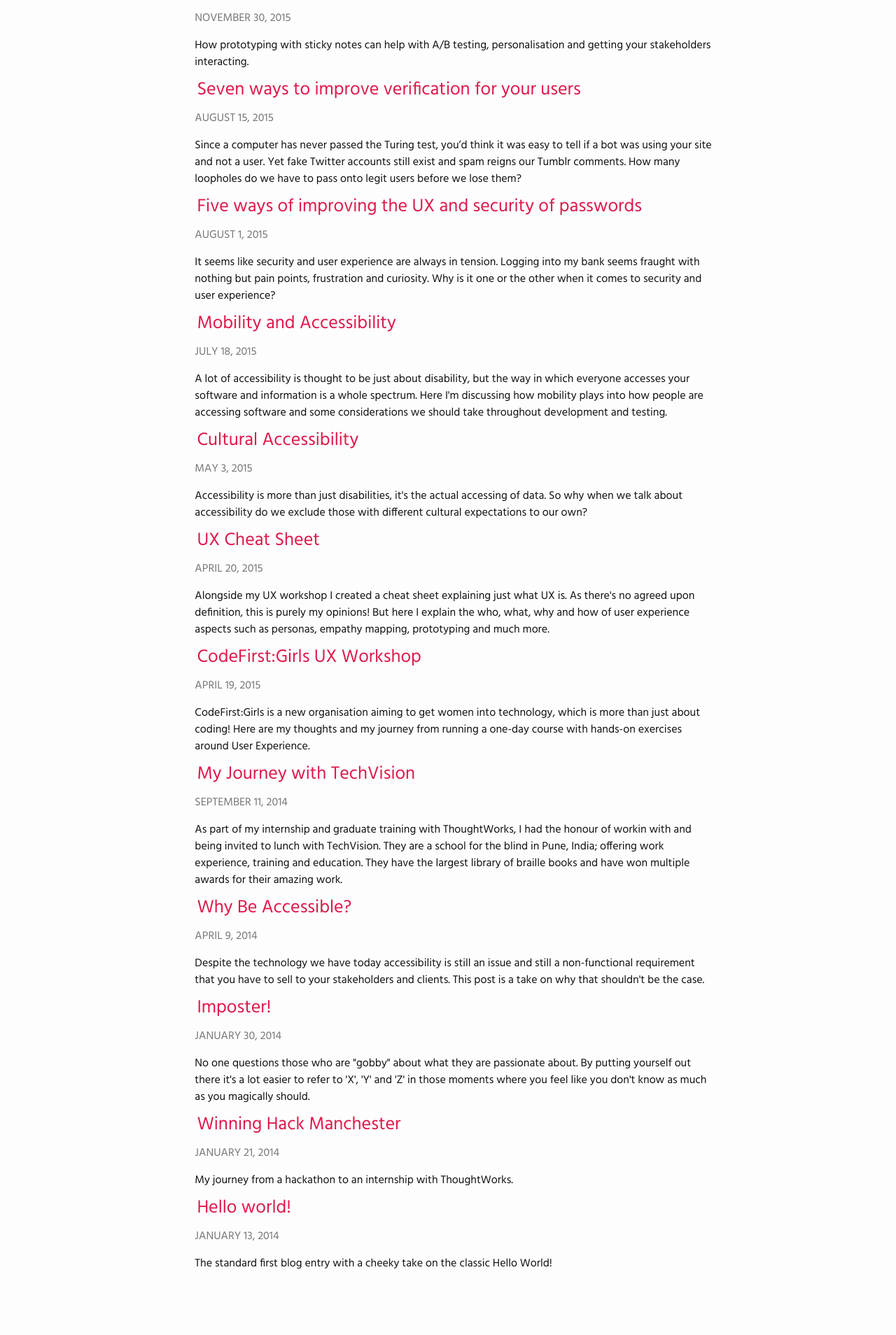
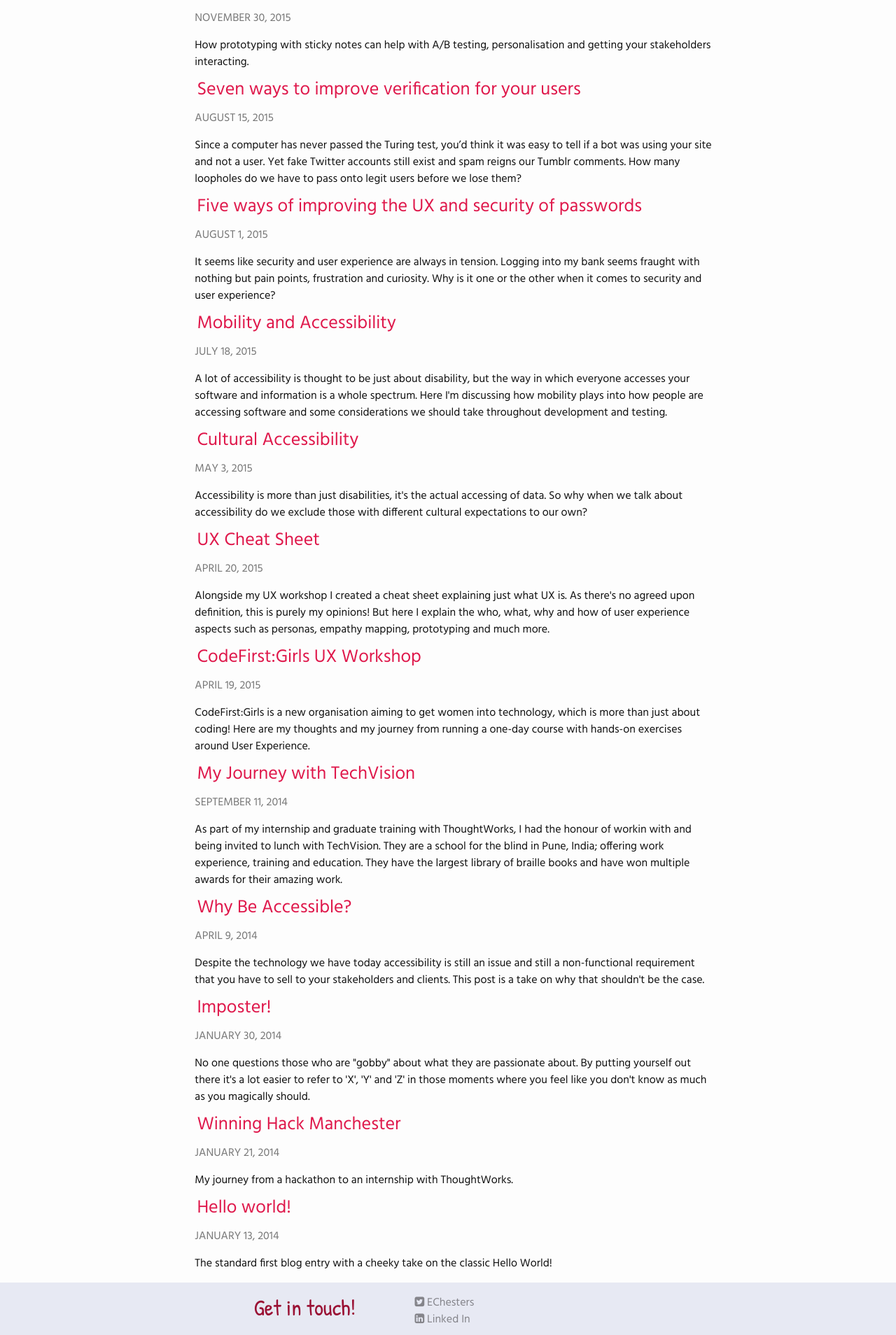
Before and after one commit to EChesters/echesters.github.io, a Jekyll site: the page built from index.html, in a window 1280 px wide. Shown: the part 720-2628 px from the top of the page at 70% size. Built offline with Jekyll 4.4.1, drawn with Linux system fonts in a browser that asks for light colours; nearby versions of some CDN libraries; before the commit the page ends 2553 px from its top, so only the background shows below that.

Commit message:
Added footer

```diff
--- a/_layouts/default.html
+++ b/_layouts/default.html
@@ -6,6 +6,7 @@
     <meta name="viewport" content="width=device-width, initial-scale=1">
     <title>{{ page.title }}</title>
     <link rel="stylesheet" href="https://maxcdn.bootstrapcdn.com/bootstrap/3.3.6/css/bootstrap.min.css" integrity="sha384-1q8mTJOASx8j1Au+a5WDVnPi2lkFfwwEAa8hDDdjZlpLegxhjVME1fgjWPGmkzs7" crossorigin="anonymous">
+    <link rel="stylesheet" href="https://maxcdn.bootstrapcdn.com/font-awesome/4.5.0/css/font-awesome.min.css">
     <link href="/css/main.css" rel="stylesheet">
   </head>
   <body>
@@ -31,10 +32,25 @@
         </div>
       </nav>
     </div>
-    <!-- <div class="col-xs-12 col-sm-12 col-md-12 col-lg-12"> -->
         {{ content }}
-      <!-- </div> -->
     </div>
+
+    <footer class="footer">
+      <div class="container">
+        <div class="row">
+          <div class="col-xs-12 col-sm-10 col-md-7 col-lg-6 position central">
+            <div class="position left">
+              <h4>Get in touch!</h4>
+            </div>
+            <div class="col-xs-12 col-md-10 col-lg-8 position right">
+              <ul>
+                <li><a href="//twitter.com/EChesters"><i class="fa fa-twitter-square"></i>   EChesters</a></li>
+                <li><a href="//uk.linkedin.com/in/elizabeth-chesters-a9297883"><i class="fa fa-linkedin-square"></i>   Linked In</a></li>
+              </ul>
+            </div>
+          </div>
+      </div>
+    </footer>
 
     <script src="https://ajax.googleapis.com/ajax/libs/jquery/1.11.3/jquery.min.js"></script>
     <script src="https://maxcdn.bootstrapcdn.com/bootstrap/3.3.6/js/bootstrap.min.js" integrity="sha384-0mSbJDEHialfmuBBQP6A4Qrprq5OVfW37PRR3j5ELqxss1yVqOtnepnHVP9aJ7xS" crossorigin="anonymous"></script>
--- a/_sass/_base.scss
+++ b/_sass/_base.scss
@@ -1,3 +1,8 @@
+html {
+    position: relative;
+    min-height: 100%;
+}
+
 /**
  * Reset some basic elements
  */
@@ -23,13 +28,8 @@ body {
     -o-font-feature-settings: "kern" 1;
     font-feature-settings: "kern" 1;
     font-kerning: normal;
+    margin-bottom: $footer-height;
 }
-
-.pure-g {
-    font: $base-font-weight #{$base-font-size}/#{$base-line-height} $base-font-family;
-}
-
-
 
 /**
  * Set `margin-bottom` to maintain vertical rhythm
--- /dev/null
+++ b/_sass/_footer.scss
@@ -0,0 +1,40 @@
+$footer-text:			#84848A;
+$brand-darker:			#9a1134;
+
+.footer {
+  position: absolute;
+  bottom: 0;
+  width: 100%;
+  height: $footer-height;
+  background-color: $footer-bg;
+  overflow: hidden;
+}
+
+footer {
+
+	h4 {
+		font-family: $base-display-font;
+		font-size: 2em;
+		display: inline-block;
+		@include vertical-align(-25%);
+		color: $brand-darker;
+	}
+
+	ul {
+		list-style: none;
+		@include vertical-align(-35%);
+
+		li a {
+			color: $footer-text;
+
+			&:visited {
+				color: $footer-text;
+			}
+
+			&:hover {
+				color: $brand-darker;
+				text-decoration: underline;
+			}
+		}
+	}
+}
--- a/_sass/_layout.scss
+++ b/_sass/_layout.scss
@@ -232,6 +232,7 @@
  */
 .position {
     display: block;
+    float: none;
 
     &.left {
         float: left;
--- a/_sass/_vars.scss
+++ b/_sass/_vars.scss
@@ -16,7 +16,6 @@ $codefirst-red:			#de2244;
 $accessibility-blue:	#004289;
 
 $nav-bar:				#3b2817;
-$footer-bg:				#160607;
 $quote-colour:			#425d5c;
 
 $code-bg:				#E4E8EB;
@@ -30,8 +29,4 @@ $weight-medium:	        500;
 $weight-heavy:		    800;
 
 /* SIZE ------------- */
-$size-1-3:				33%;
-$size-2-3:				67%;
-$size-full-width: 		100%;
-$size-full-height:		100vh;
 $nav-bar-height:		10px;
--- a/about.html
+++ b/about.html
@@ -22,7 +22,7 @@
               <h2>User Experience</h2>
               <p>I'm a Northern girl at heart, now found in East London. I have a passion for user experience, with a fascination for ethnography and cross-culture research. Here you can find my thoughts, research and work.</p>
               <div class="buttons pure-u-1">
-                <a href="/" class="btn">Read my blog</a>
+                <a href="/" class="btn"><i class="fa fa-book"></i>Read my blog</a>
                 <!-- <a href="/portfolio" class="btn">View my portfolio</a> -->
                 <!-- <a href="/contact" class="btn">Get in touch</a> -->
               </div>
--- a/css/main.scss
+++ b/css/main.scss
@@ -19,6 +19,7 @@ $spacing-unit:     		30px;
 $text-color:       		#111;
 $background-color: 		#fdfdfd;
 $brand-color:      		#DF184B;
+$footer-bg:             #E7E9F3;
 
 $grey-color:       		#8E8E8E;
 $grey-color-light: 		lighten($grey-color, 40%);
@@ -26,6 +27,7 @@ $grey-color-dark:  		darken($grey-color, 25%);
 
 // Width of the content area
 $content-width:    		800px;
+$footer-height:         75px;
 
 $on-palm:          		600px;
 $on-laptop:        		800px;
@@ -58,5 +60,6 @@ $on-laptop:        		800px;
         "banner",
         "posts",
         "images",
-        "about"
+        "about",
+        "footer"
 ;
```
